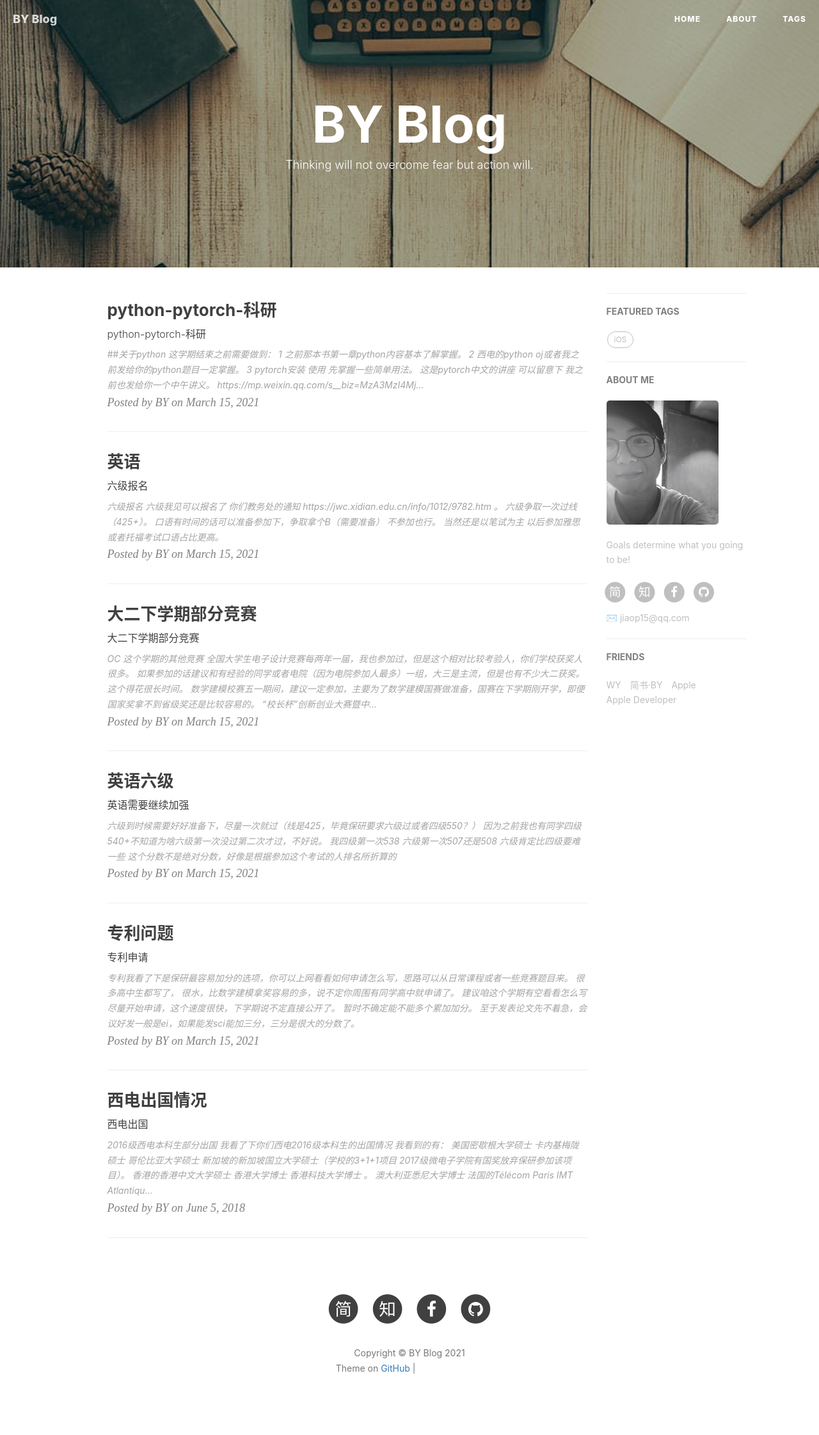
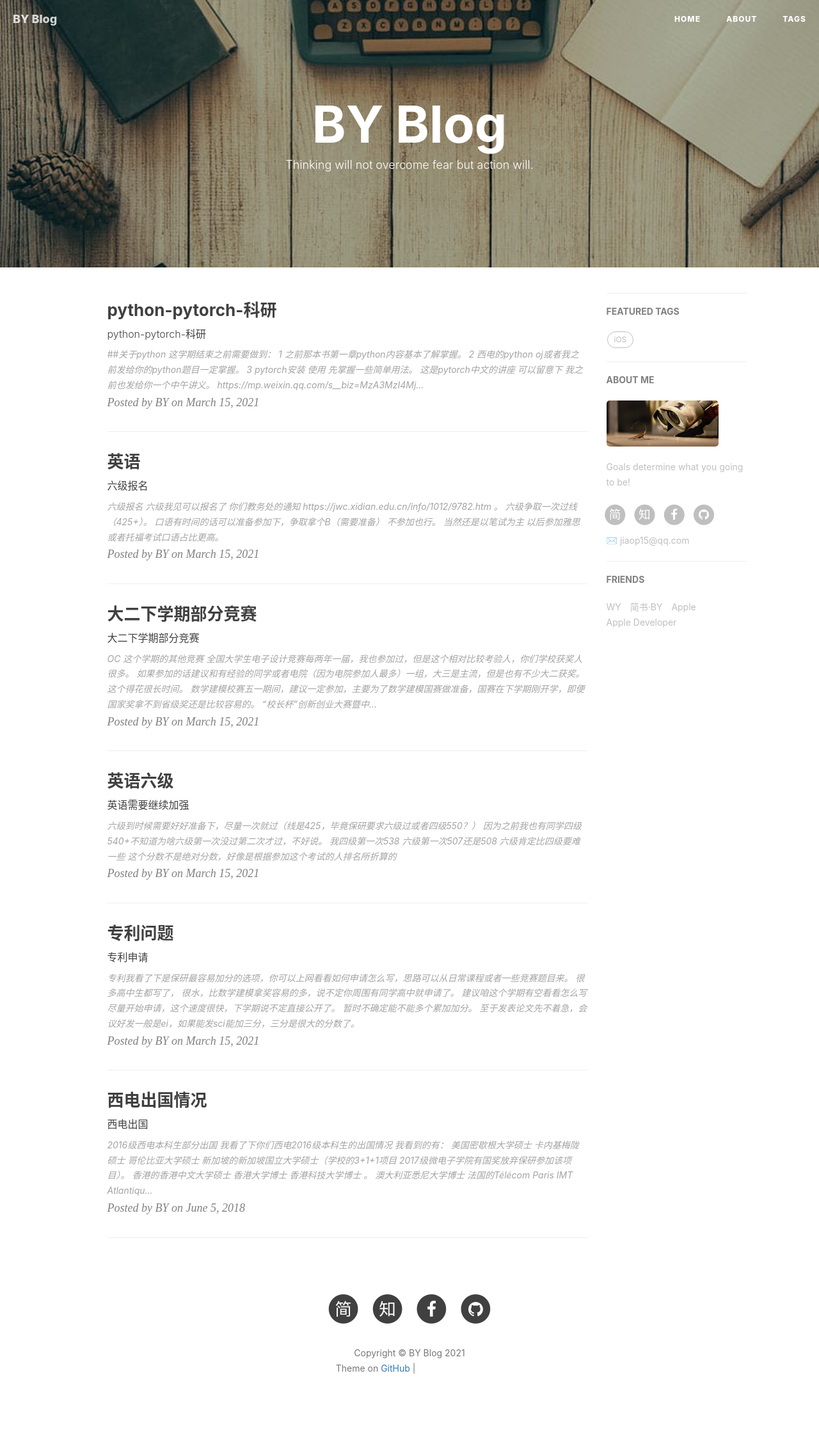
Before and after one commit to pengjiao123/pengjiao123.github.io, a Jekyll site: the page built from index.html, in a window 1280 px wide. Shown: the whole page at 64% size. Built offline with Jekyll 4.4.1, drawn with Linux system fonts in a browser that asks for light colours; nearby versions of some CDN libraries; the list of posts is cut into pages by our own code; comment, search, counter and statistics services are not loaded; grey boxes are pictures that could not be loaded.

Commit message:
Update _config.yml

```diff
--- a/_config.yml
+++ b/_config.yml
@@ -12,7 +12,7 @@
 # Sidebar settings
 sidebar: true                           # whether or not using Sidebar.
 sidebar-about-description: "Goals determine what you going to be!"
-sidebar-avatar: /img/about-BY-gentle.jpg      # use absolute URL, seeing it's used in both `/` and `/about/`
+sidebar-avatar: /img/404-bg.jpg      # use absolute URL, seeing it's used in both `/` and `/about/`
 
 
 
```
